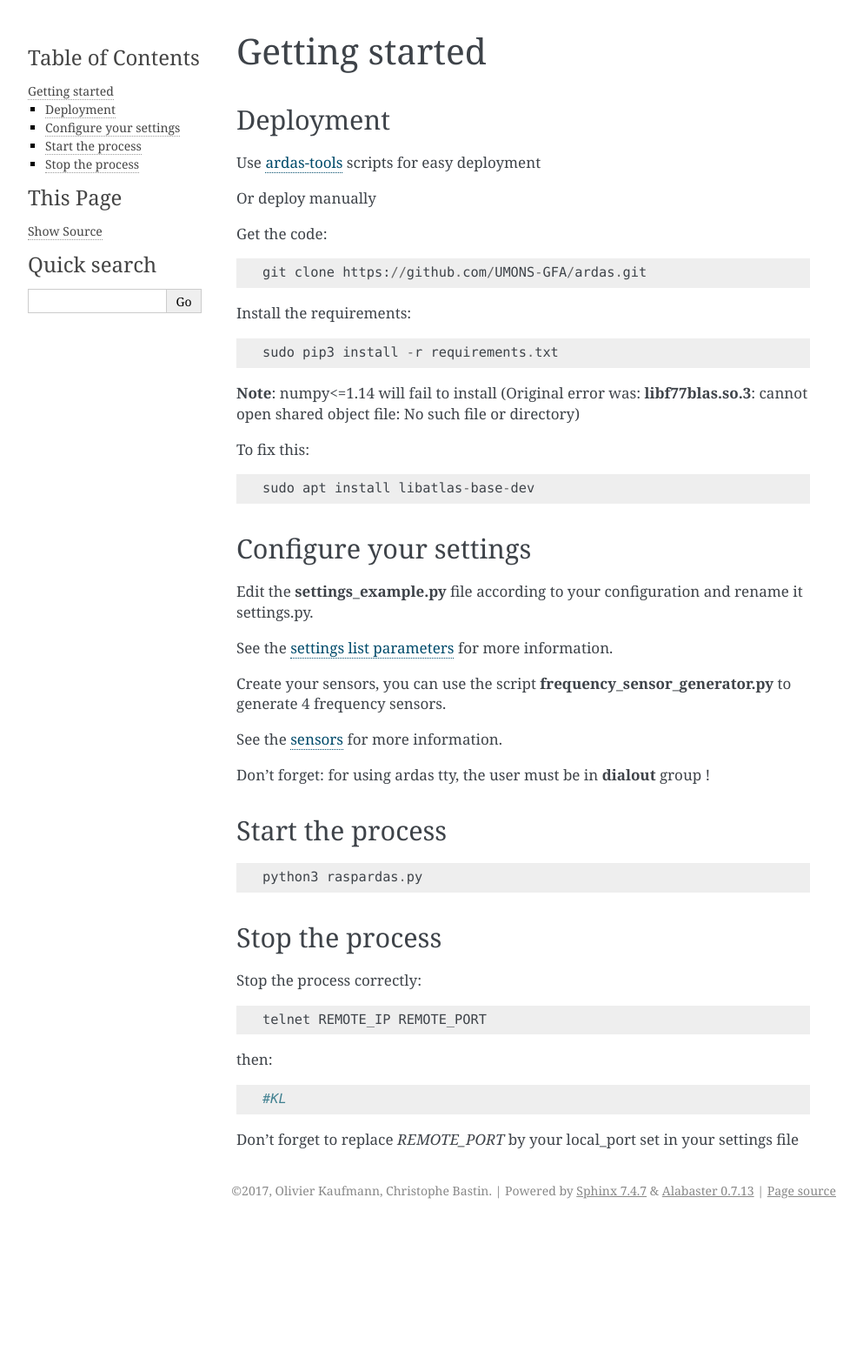
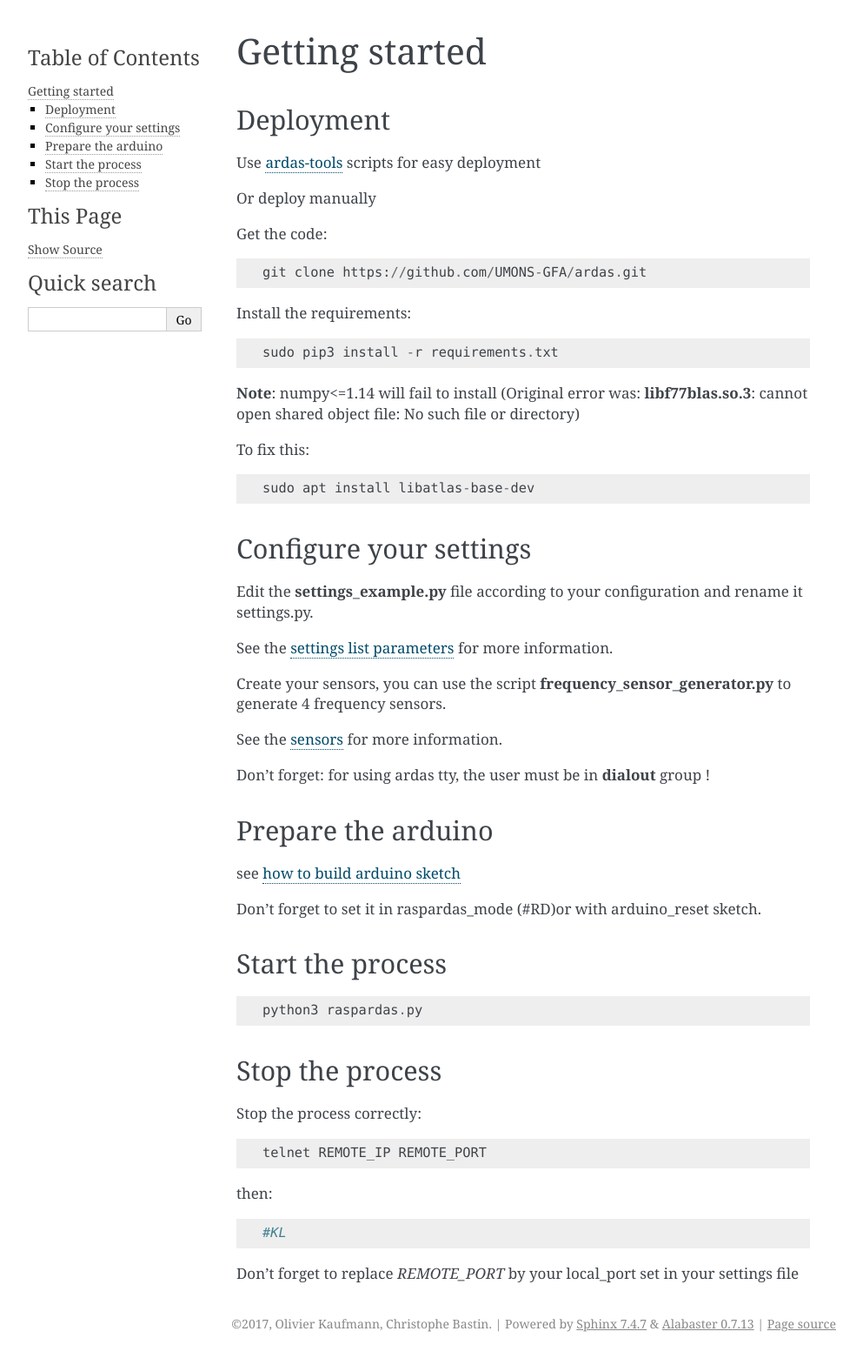
Before and after one commit to awatlet/ardas, a Sphinx documentation site: the page built from docs/source/getting_started.rst, in a window 1280 px wide. Shown: the whole page at 87% size, without its empty margins (148-1141 px from the left). Built offline with Sphinx 7.4.7, drawn with Linux system fonts in a browser that asks for light colours; before the commit the page ends 1408 px from its top, so only the background shows below that.

Commit message:
add doc to prepare arduino

```diff
--- a/docs/source/getting_started.rst
+++ b/docs/source/getting_started.rst
@@ -38,6 +38,13 @@
 
 Don't forget: for using ardas tty, the user must be in **dialout** group !
 
+Prepare the arduino
+-------------------
+
+see `how to build arduino sketch <build_arduino_sketch.html>`_
+
+Don't forget to set it in raspardas_mode (#RD)or with arduino_reset sketch.
+
 Start the process
 -----------------
 ::
```
